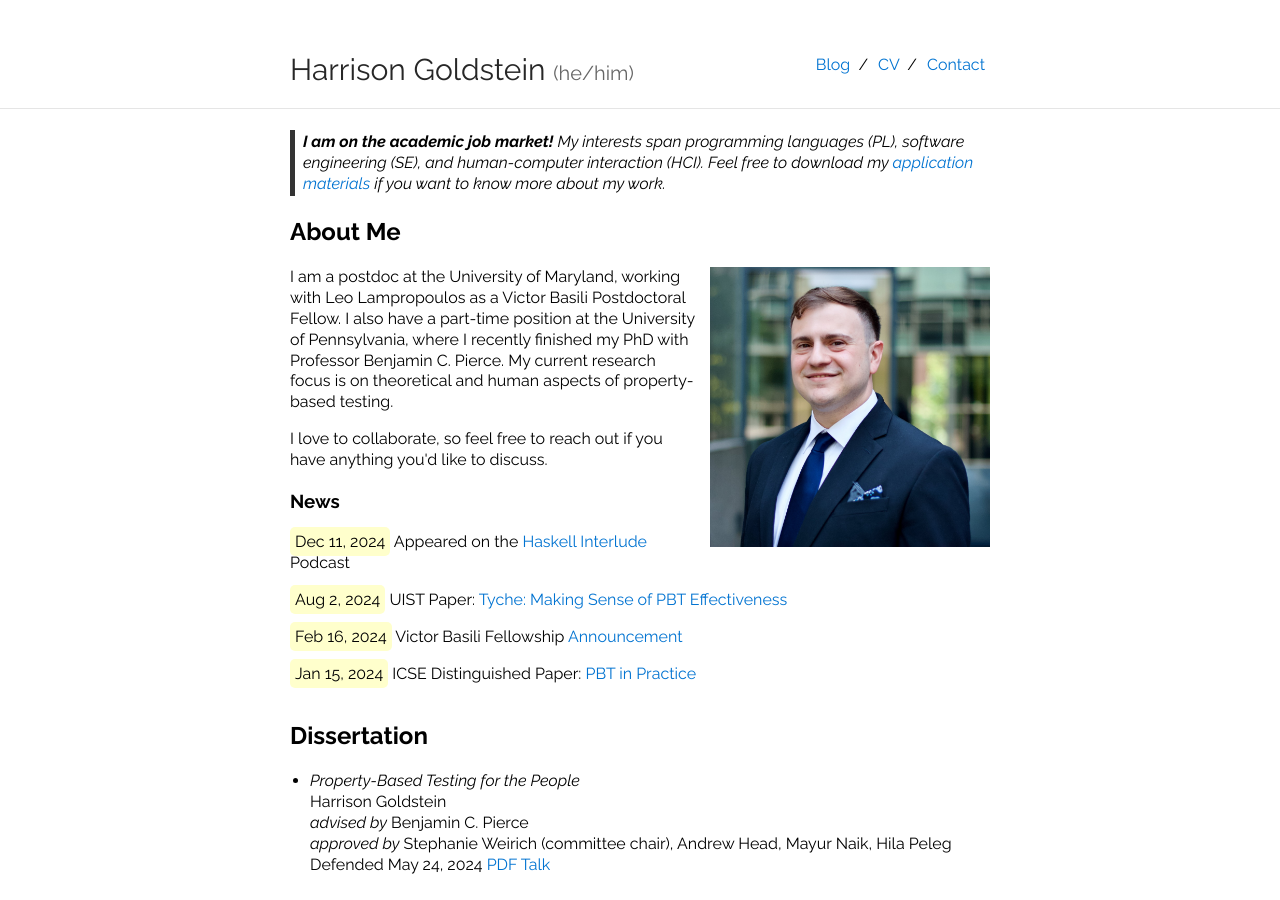
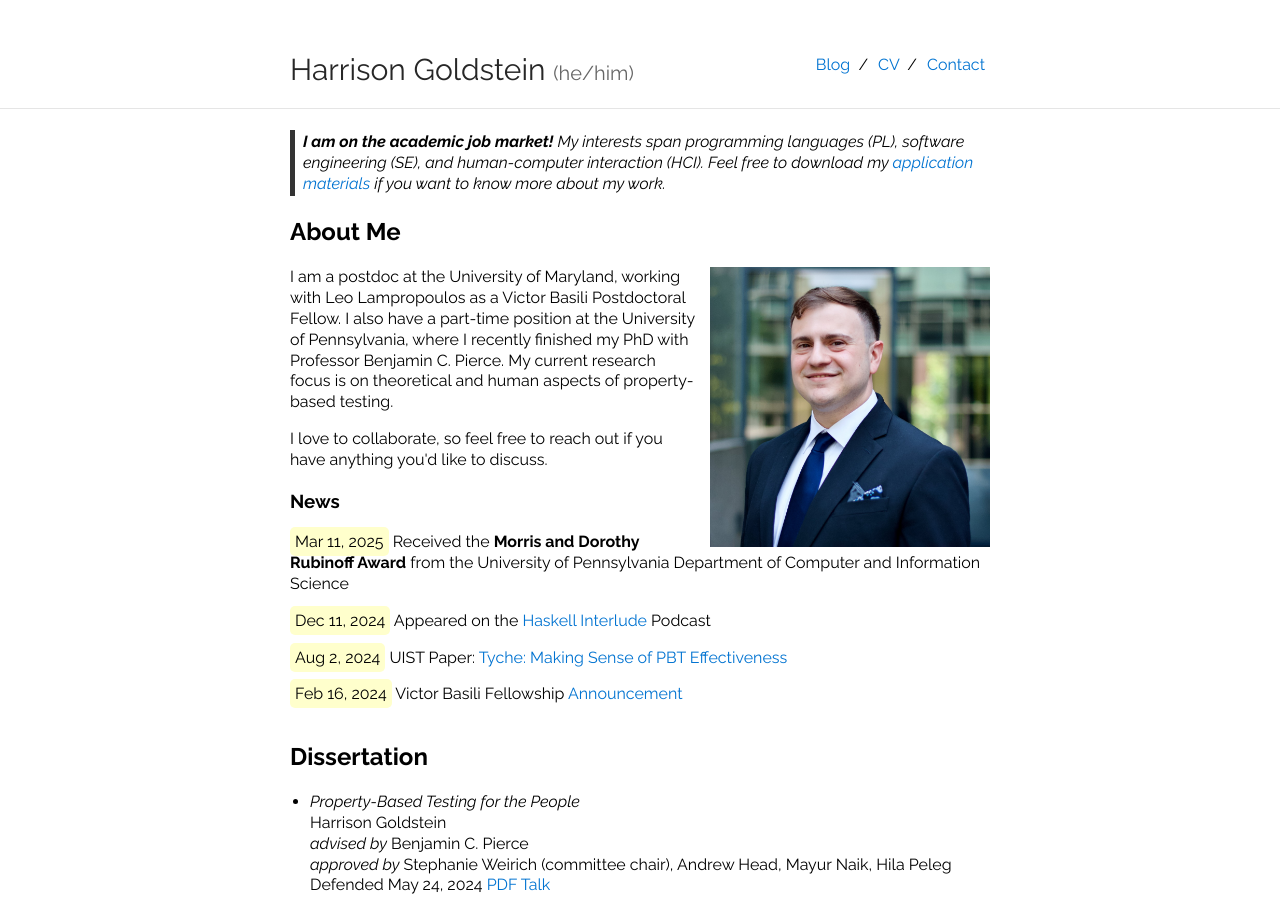
Before and after one commit to hgoldstein95/hgoldstein95.github.io, a Jekyll site: the page built from index.md, in a window 1280 px wide and 900 px high. Built offline with Jekyll 4.4.1, drawn with Linux system fonts in a browser that asks for light colours.

Commit message:
Rubinoff award

```diff
--- a/index.md
+++ b/index.md
@@ -27,6 +27,10 @@ I love to collaborate, so feel free to reach out if you have anything you'd like
 
 <h3>News</h3>
 <p>
+<span class="highlight">Mar 11, 2025</span> Received the <b>Morris and Dorothy Rubinoff Award</b> from the University of Pennsylvania Department of Computer and Information Science
+</p>
+
+<p>
 <span class="highlight">Dec 11, 2024</span> Appeared on the <a href="https://haskell.foundation/podcast/59/">Haskell Interlude</a> Podcast
 </p>
 
@@ -36,10 +40,6 @@ I love to collaborate, so feel free to reach out if you have anything you'd like
 
 <p>
 <span class="highlight">Feb 16, 2024</span> Victor Basili Fellowship <a href="{% post_url 2024-02-18-victor-basili %}">Announcement</a>
-</p>
-
-<p>
-<span class="highlight">Jan 15, 2024</span> ICSE Distinguished Paper: <a class="post-link" href="papers/icse24-pbt-in-practice.pdf">PBT in Practice</a>
 </p>
 
 <div style="clear: right;"></div>
```
Also changed, not shown: 1 other file.
